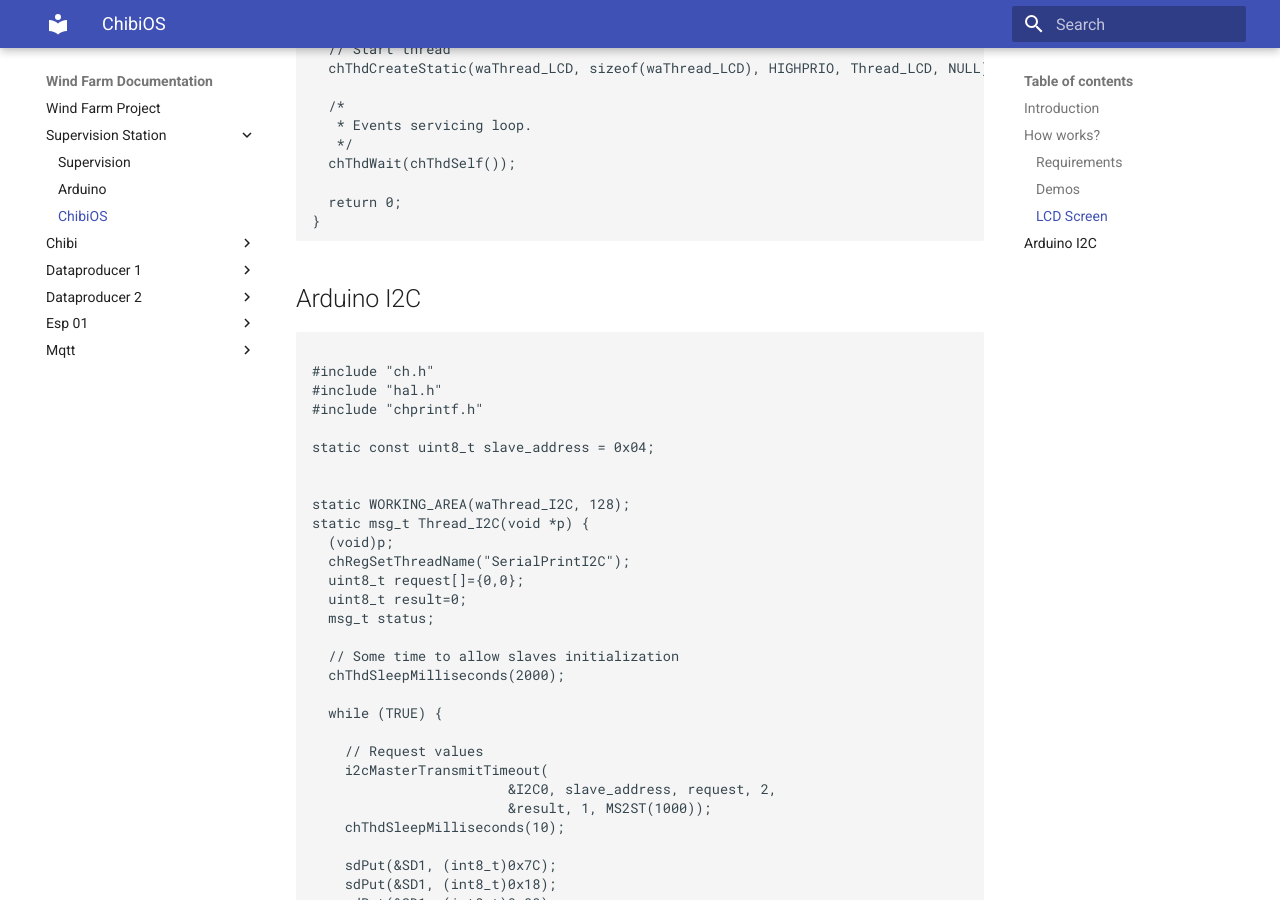
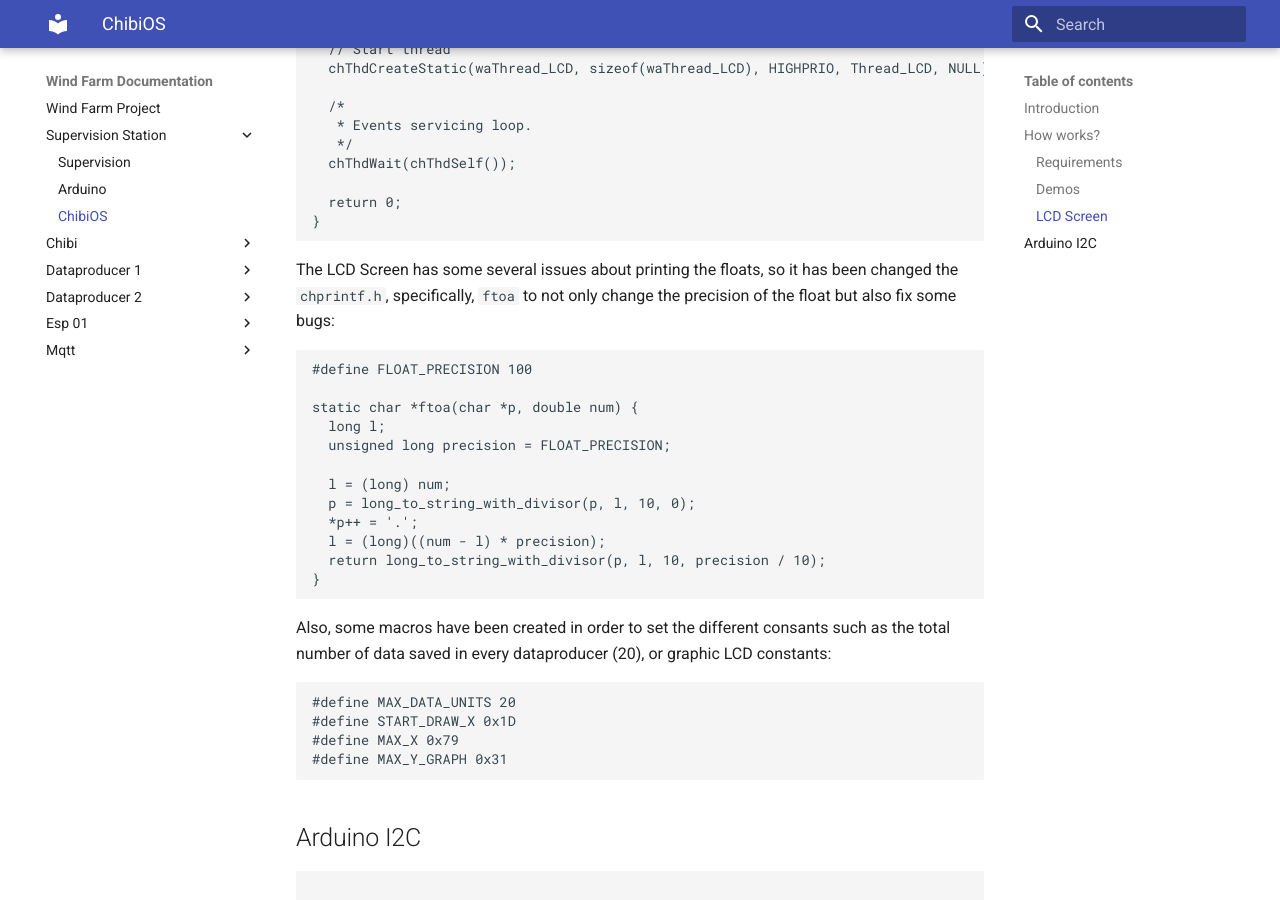
Before and after one commit to Oriolac/seu, an MkDocs documentation site: the page built from docs/docs/Supervision-Station/chibios.md, in a window 1280 px wide and 900 px high, scrolled down 3164 px. Built offline with MkDocs 1.6.1 and Material for MkDocs 9.7.7, drawn with Linux system fonts in a browser that asks for light colours.

Commit message:
some changes on doc

````diff
--- a/docs/docs/Supervision-Station/chibios.md
+++ b/docs/docs/Supervision-Station/chibios.md
@@ -130,6 +130,30 @@ int main(void) {
 }
 ```
 
+The LCD Screen has some several issues about printing the floats, so it has been changed the `chprintf.h`, specifically, `ftoa` to not only change the precision of the float but also fix some bugs:
+
+```c
+#define FLOAT_PRECISION 100
+
+static char *ftoa(char *p, double num) {
+  long l;
+  unsigned long precision = FLOAT_PRECISION;
+
+  l = (long) num;
+  p = long_to_string_with_divisor(p, l, 10, 0);
+  *p++ = '.';
+  l = (long)((num - l) * precision);
+  return long_to_string_with_divisor(p, l, 10, precision / 10);
+}
+```
+
+Also, some macros have been created in order to set the different consants such as the total number of data saved in every dataproducer (20), or graphic LCD constants:
+```cpp
+#define MAX_DATA_UNITS 20
+#define START_DRAW_X 0x1D
+#define MAX_X 0x79
+#define MAX_Y_GRAPH 0x31
+```
 
 ## Arduino I2C
 
````
Also changed, not shown: docs/docs/index.md (+5 -11 lines).
